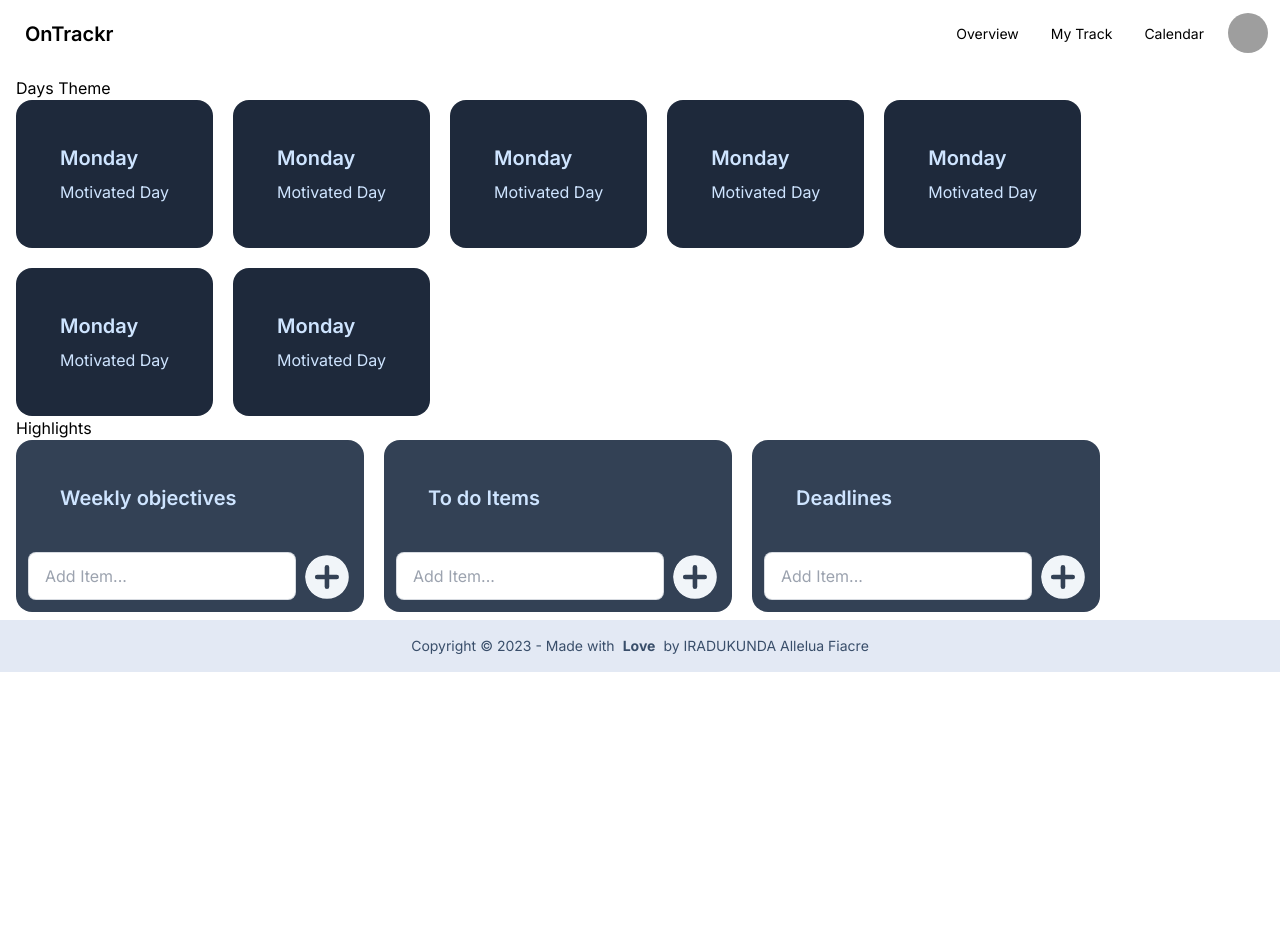
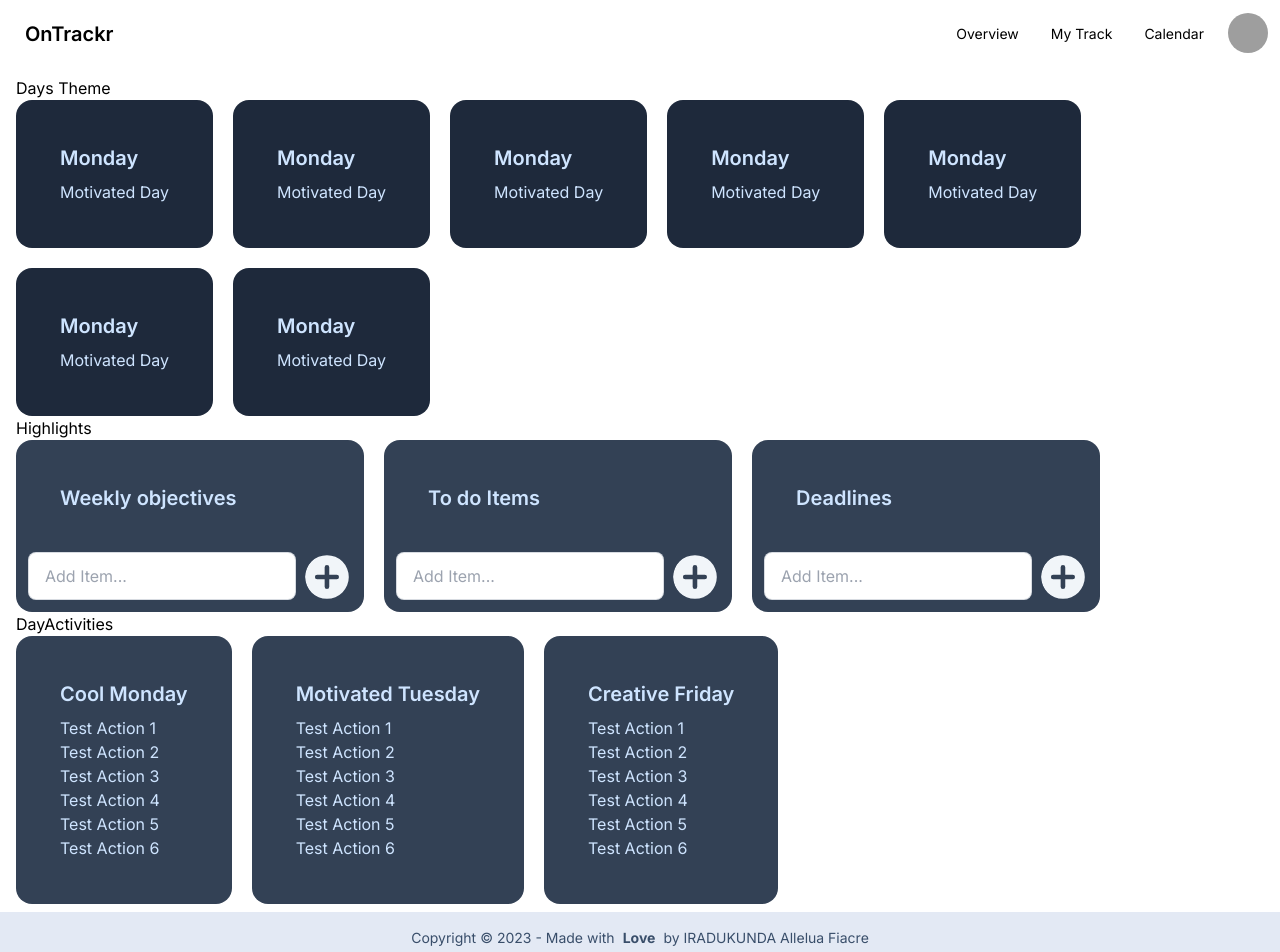
Before and after one commit to irfiacre/ontrackr, a Next.js app: page / in a window 1280 px wide. Shown: the top 952 px of the page. Before the commit the page ends 800 px from the top, so only its background shows below. Built offline with nearby package versions, Linux system fonts and the light colour scheme; grey boxes are pictures that could not be loaded.

Commit message:
add day activities

```diff
--- /dev/null
+++ b/app/View/DaysActivities.tsx
@@ -0,0 +1,63 @@
+"use client";
+import React, { useState } from "react";
+import DayActivitiesCard from "../components/Cards/DayActivitiesCard";
+
+// interface StateInterface {
+//    { title: string; content: Array<string> },
+// }
+
+const DayActivities = () => {
+  const [state, setState] = useState(
+    // <StateInterface>
+    [
+      {
+        title: "Cool Monday",
+        content: [
+          "Test Action 1",
+          "Test Action 2",
+          "Test Action 3",
+          "Test Action 4",
+          "Test Action 5",
+          "Test Action 6",
+        ],
+      },
+      {
+        title: "Motivated Tuesday",
+        content: [
+          "Test Action 1",
+          "Test Action 2",
+          "Test Action 3",
+          "Test Action 4",
+          "Test Action 5",
+          "Test Action 6",
+        ],
+      },
+      {
+        title: "Creative Friday",
+        content: [
+          "Test Action 1",
+          "Test Action 2",
+          "Test Action 3",
+          "Test Action 4",
+          "Test Action 5",
+          "Test Action 6",
+        ],
+      },
+    ]
+  );
+
+  return (
+    <div>
+      <h1>DayActivities</h1>
+      <div className="flex gap-5 flex-wrap">
+        {state.map((elt) => (
+          <div key={elt.title}>
+            <DayActivitiesCard title={elt.title} content={elt.content} />
+          </div>
+        ))}
+      </div>
+    </div>
+  );
+};
+
+export default DayActivities;
--- a/app/components/AddToCart.tsx
+++ /dev/null
@@ -1,14 +0,0 @@
-'use client'
-import React from 'react'
-
-const AddToCart = () => {
-  return (
-    <div>
-        <button className='btn btn-primary' onClick={() => console.log("--->")}>
-        Add to Cart
-      </button>
-    </div>
-  )
-}
-
-export default AddToCart
--- /dev/null
+++ b/app/components/Cards/DayActivitiesCard.tsx
@@ -0,0 +1,27 @@
+import React, { useState } from "react";
+
+interface Props {
+  title: string;
+  content: Array<string>;
+}
+
+const HighlightCard = ({ ...props }: Props) => {
+  const { title, content } = props;
+
+  return (
+    <div>
+      <div className={`card bg-slate-700  text-primary-content p-3`}>
+        <div className="card-body">
+          <h2 className="card-title">{title}</h2>
+          <div>
+            {content.map((elt) => (
+              <p key={elt}>{elt}</p>
+            ))}
+          </div>
+        </div>
+      </div>
+    </div>
+  );
+};
+
+export default HighlightCard;
--- a/app/components/ProductCard.module.css
+++ /dev/null
@@ -1,4 +0,0 @@
-.card{
-    padding: 1rem;
-    border: 1px solid #ccc;
-}
--- a/app/components/ProductCard.tsx
+++ /dev/null
@@ -1,13 +0,0 @@
-import React from 'react'
-import AddToCart from './AddToCart'
-
-
-const ProductCard = () => {
-  return (
-    <div >
-      <AddToCart />
-    </div>
-  )
-}
-
-export default ProductCard
--- a/app/page.tsx
+++ b/app/page.tsx
@@ -1,4 +1,5 @@
 import DayThemeCard from "./components/Cards/DayThemeCard";
+import DayActivities from "./View/DaysActivities";
 import Highlights from "./View/Highlights";
 
 export default function Home() {
@@ -54,6 +55,9 @@ export default function Home() {
         <div>
           <Highlights />
         </div>
+        <div>
+          <DayActivities />
+        </div>
       </div>
     </main>
   );
```
